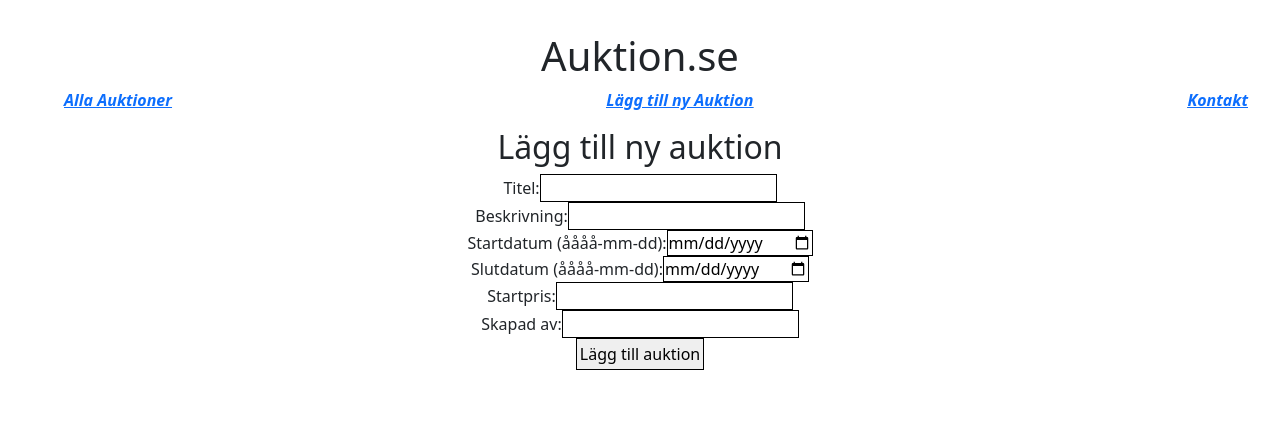
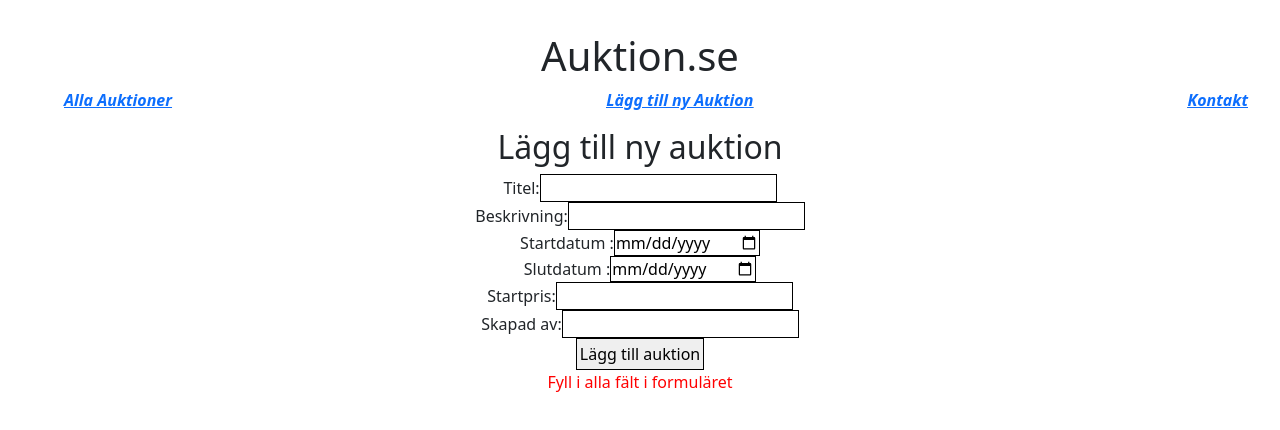
Before and after one commit to Monchekin/Auktions-Site, a React (Vite) app: page /sell in a window 1280 px wide. Both pictures are taken after a click on the button "Lägg till auktion". Shown: the top 430 px of the page. Built offline with nearby package versions, Linux system fonts and the light colour scheme; no server answers; the HTML template or start-up script is replaced by a standard one.

Commit message:
skapade varningmeddelande för input fält

```diff
--- a/src/components/Sell.jsx
+++ b/src/components/Sell.jsx
@@ -8,6 +8,7 @@ const Sell = () => {
 	const [StartingPrice, setStartingPrice] = useState('');
 	const [CreatedBy, setCreatedBy] = useState('');
 	const [message, setMessage] = useState(''); // Tillståndsvariabel för meddelandet
+	const [formError, setFormError] = useState('');
 
 	const resetAuction = () => {
 		setTitle('');
@@ -21,6 +22,12 @@ const Sell = () => {
 	const handleSellSubmit = async (event) => {
 		event.preventDefault();
 		try {
+			// Validera formulärdata innan du skickar till servern
+			if (!Title || !Description || !StartDate || !EndDate || !StartingPrice || !CreatedBy) {
+				setFormError('Fyll i alla fält i formuläret');
+				return;
+			}
+
 			const response = await fetch(
 				'https://auctioneer.azurewebsites.net/auction/j5t',
 				{
@@ -71,7 +78,7 @@ const Sell = () => {
 				required
 			/>
 			<br />
-			<label htmlFor='startDate'>Startdatum (åååå-mm-dd):</label>
+			<label htmlFor='startDate'>Startdatum :</label>
 			<input
 				type='date'
 				id='startDate'
@@ -80,7 +87,7 @@ const Sell = () => {
 				required
 			/>
 			<br />
-			<label htmlFor='endDate'>Slutdatum (åååå-mm-dd):</label>
+			<label htmlFor='endDate'>Slutdatum :</label>
 			<input
 				type='date'
 				id='endDate'
@@ -108,6 +115,7 @@ const Sell = () => {
 			/>
 			<br />
 			<button onClick={handleSellSubmit}>Lägg till auktion</button>
+			{formError && <p style={{ color: 'red' }}>{formError}</p>} {/* Visa felmeddelande om formuläret är ogiltigt */}
 			{message && <p>{message}</p>} {/* Visa meddelandet om det finns */}
 		</div>
 	);
```
